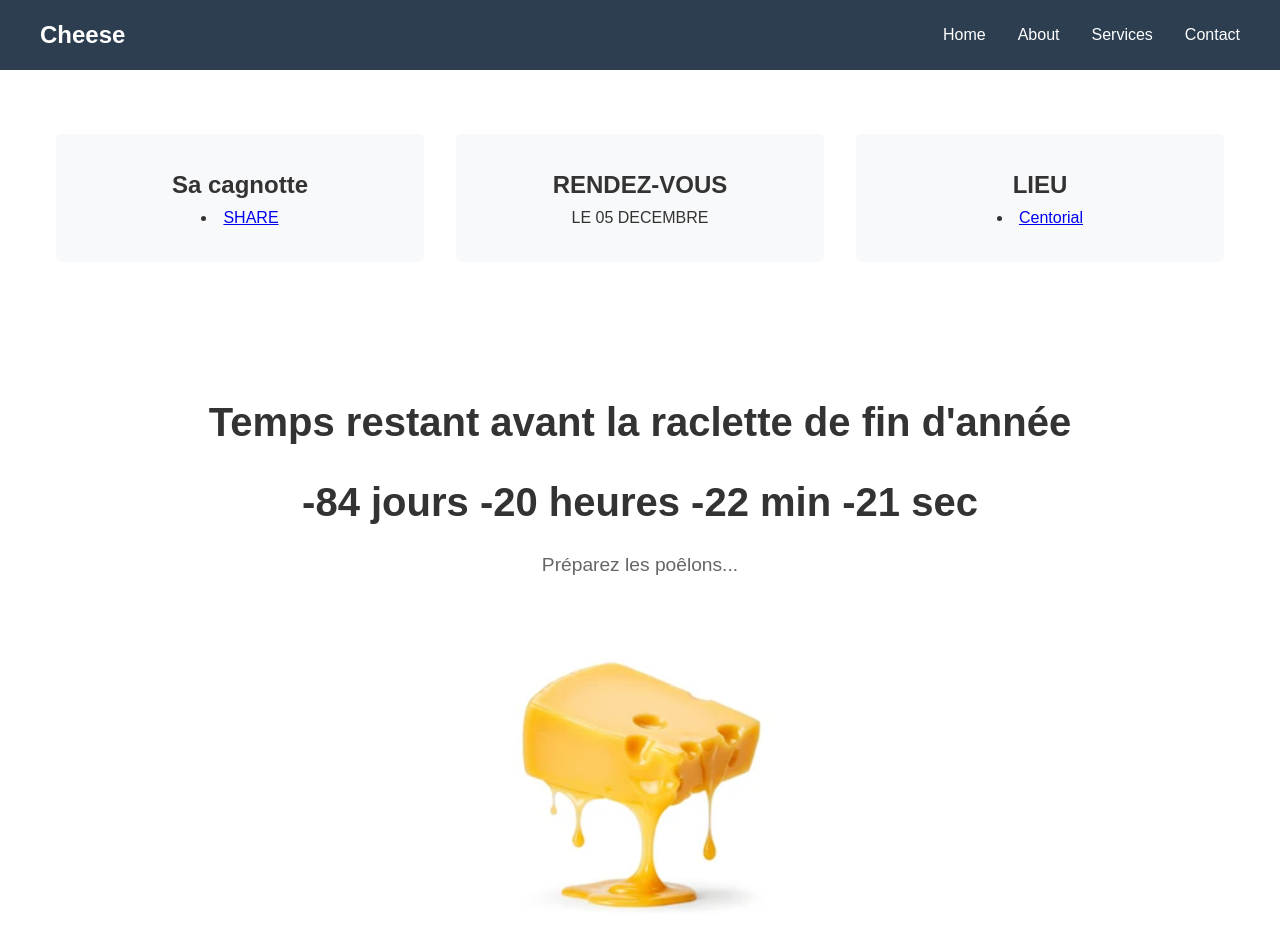
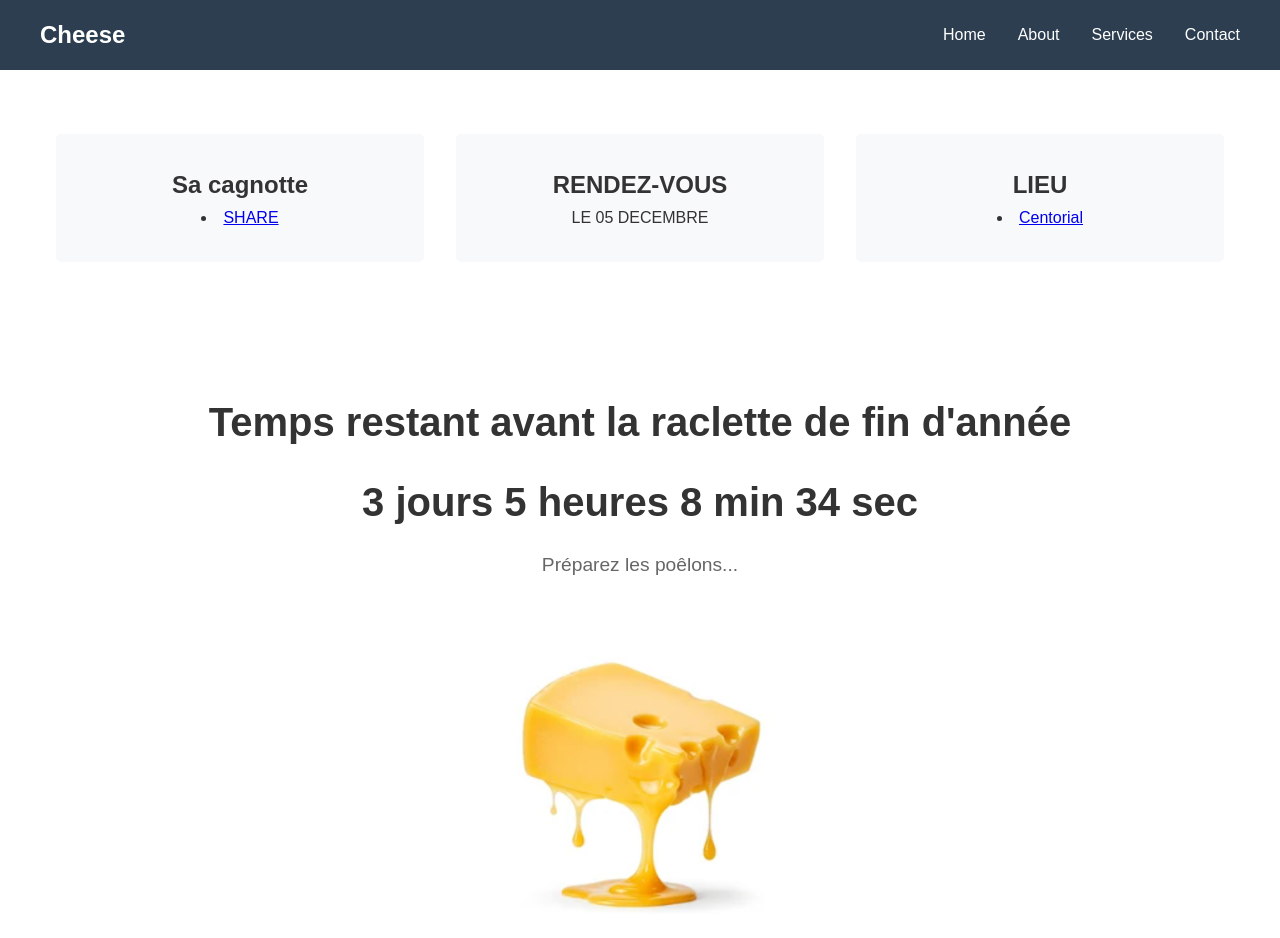
Before and after one commit to viviend2/PDD-LV_NEO, a plain HTML site: page index.html in a window 1280 px wide. Shown: the top 938 px of the page. Drawn offline with Linux system fonts and the light colour scheme.

Commit message:
Modify countdown date and fix HTML structure
Updated countdown date and adjusted HTML structure.

```diff
--- a/index.html
+++ b/index.html
@@ -137,7 +137,7 @@
 
 			<script>
 			// Set the date we're counting down to
-			const countDownDate = new Date("Sep 9, 2025 19:00:00 GMT+0200").getTime();
+			const countDownDate = new Date("Dec 5, 2025 19:30:00 GMT+0200").getTime();
 
 			// Get the countdown element
 			const countdownElement = document.getElementById("countdown");
```
